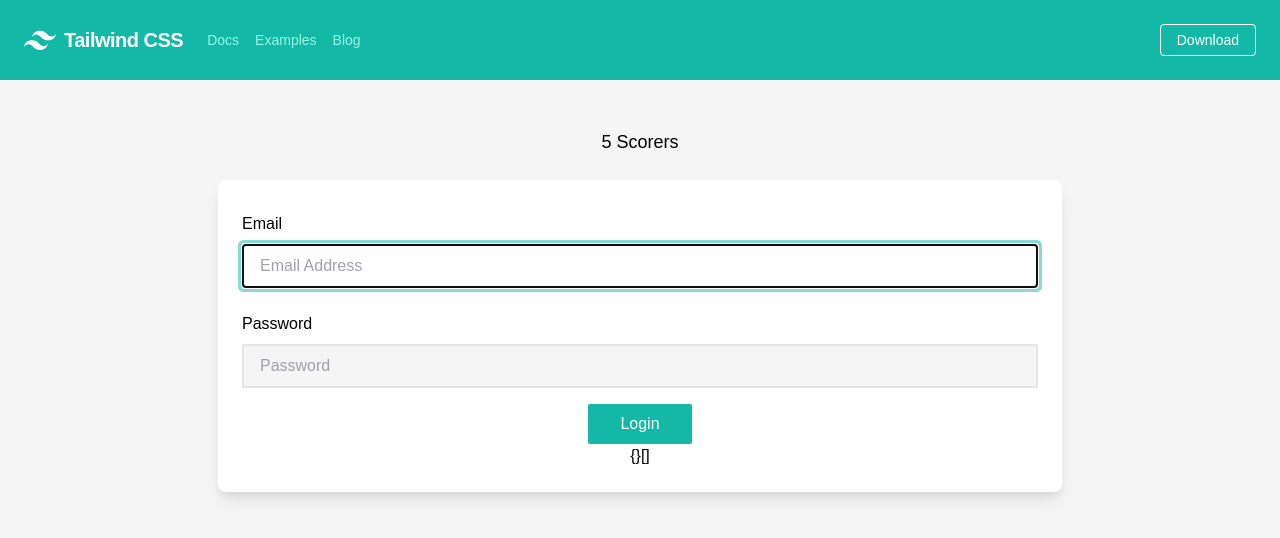
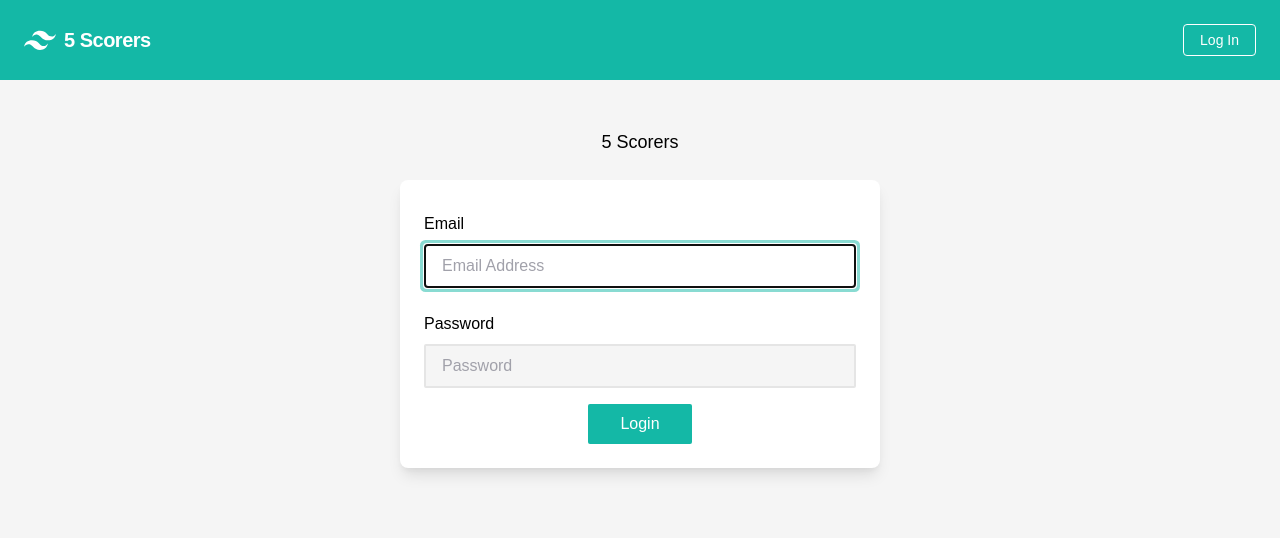
Before and after one commit to damienmcd/5-scorers, a Vue app: page / in a window 1280 px wide. Shown: the top 538 px of the page. Built offline with nearby package versions, Linux system fonts and the light colour scheme.

Commit message:
Login and router working

```diff
--- a/src/components/HelloWorld.vue
+++ /dev/null
@@ -1,46 +0,0 @@
-<template>
-  <div class="flex items-center justify-center flex-wrap bg-grey-100 p-6">
-    <h1>{{ msg }}</h1>
-    <p>
-      For a guide and recipes on how to configure / customize this project,<br>
-      check out the
-      <a href="https://cli.vuejs.org" target="_blank" rel="noopener">vue-cli documentation</a>.
-    </p>
-    <h3>Installed CLI Plugins</h3>
-    <ul>
-      <li><a href="https://github.com/vuejs/vue-cli/tree/dev/packages/%40vue/cli-plugin-babel" target="_blank" rel="noopener">babel</a></li>
-      <li><a href="https://github.com/vuejs/vue-cli/tree/dev/packages/%40vue/cli-plugin-router" target="_blank" rel="noopener">router</a></li>
-      <li><a href="https://github.com/vuejs/vue-cli/tree/dev/packages/%40vue/cli-plugin-vuex" target="_blank" rel="noopener">vuex</a></li>
-      <li><a href="https://github.com/vuejs/vue-cli/tree/dev/packages/%40vue/cli-plugin-eslint" target="_blank" rel="noopener">eslint</a></li>
-    </ul>
-    <h3>Essential Links</h3>
-    <ul>
-      <li><a href="https://vuejs.org" target="_blank" rel="noopener">Core Docs</a></li>
-      <li><a href="https://forum.vuejs.org" target="_blank" rel="noopener">Forum</a></li>
-      <li><a href="https://chat.vuejs.org" target="_blank" rel="noopener">Community Chat</a></li>
-      <li><a href="https://twitter.com/vuejs" target="_blank" rel="noopener">Twitter</a></li>
-      <li><a href="https://news.vuejs.org" target="_blank" rel="noopener">News</a></li>
-    </ul>
-    <h3>Ecosystem</h3>
-    <ul>
-      <li><a href="https://router.vuejs.org" target="_blank" rel="noopener">vue-router</a></li>
-      <li><a href="https://vuex.vuejs.org" target="_blank" rel="noopener">vuex</a></li>
-      <li><a href="https://github.com/vuejs/vue-devtools#vue-devtools" target="_blank" rel="noopener">vue-devtools</a></li>
-      <li><a href="https://vue-loader.vuejs.org" target="_blank" rel="noopener">vue-loader</a></li>
-      <li><a href="https://github.com/vuejs/awesome-vue" target="_blank" rel="noopener">awesome-vue</a></li>
-    </ul>
-  </div>
-</template>
-
-<script>
-export default {
-  name: 'HelloWorld',
-  props: {
-    msg: String
-  }
-}
-</script>
-
-<!-- Add "scoped" attribute to limit CSS to this component only -->
-<style scoped lang="scss">
-</style>
--- a/src/components/Login.vue
+++ b/src/components/Login.vue
@@ -1,5 +1,5 @@
 <template>
-  <div class="flex items-center justify-center flex-wrap">
+  <div class="max-w-screen-sm flex items-center justify-center flex-wrap">
     <h1 class="font-sans text-lg antialiased font-light mb-6">5 Scorers</h1>
 
     <div class="form-wrapper container flex flex-row items-start justify-center flex-wrap p-6 shadow-lg rounded-lg bg-white">
@@ -35,9 +35,20 @@
         </div>
         <button class="btn py-2 px-8 rounded-sm bg-green-500 text-white transition-all hover:bg-green-700" type="submit">Login</button>
       </form>
-      <p>{{ response }}</p>
-      <p>{{ $store.getters.user }}</p>
-      <p>{{ errors }}</p>
+
+      <div
+        v-for="(subWidget, index) in subWidgets"
+        :contentsIndex="contentsIndex"
+        :key="subWidget.widget_name + index"
+        :is="subWidget['widget_name']"
+        :widgetSettings="subWidget.settings"
+        :widgetName="subWidget['widget_name']"
+        :hasWrapper="true"
+        :ref="`widget_${subWidget.widget_name}`"
+        @update-on-adtext="updateAdText"
+        @validate-channels="channelValidator"
+      ></div>
+      </p>
     </div>
   </div>
 </template>
@@ -80,15 +91,19 @@ export default {
 
       this.axios(options)
         .then(response => {
-          if (response.data.logged_in === true) {
+          if (response.data.loggedIn === true) {
+            console.log('response.data')
+            console.log(response.data)
             this.$store.dispatch('setUser', response.data)
+            this.$router.push('/dashboard')
           } else {
             this.response = response.data.message
             this.errors.push(response.data.message)
           }
         })
         .catch(error => {
-          this.errors.push(error)
+          const errorOutput = { id: this.errors.length + 1, message: error }
+          this.errors.push(errorOutput)
           console.log(this.errors)
         })
     }
--- a/src/components/Nav.vue
+++ b/src/components/Nav.vue
@@ -1,28 +1,53 @@
 <template>
   <nav class="flex items-center justify-center flex-wrap bg-green-500 p-6">
     <div class="flex items-center flex-shrink-0 text-white mr-6">
-      <svg class="fill-current h-8 w-8 mr-2" width="54" height="54" viewBox="0 0 54 54" xmlns="http://www.w3.org/2000/svg"><path d="M13.5 22.1c1.8-7.2 6.3-10.8 13.5-10.8 10.8 0 12.15 8.1 17.55 9.45 3.6.9 6.75-.45 9.45-4.05-1.8 7.2-6.3 10.8-13.5 10.8-10.8 0-12.15-8.1-17.55-9.45-3.6-.9-6.75.45-9.45 4.05zM0 38.3c1.8-7.2 6.3-10.8 13.5-10.8 10.8 0 12.15 8.1 17.55 9.45 3.6.9 6.75-.45 9.45-4.05-1.8 7.2-6.3 10.8-13.5 10.8-10.8 0-12.15-8.1-17.55-9.45-3.6-.9-6.75.45-9.45 4.05z"/></svg>
-      <span class="font-semibold text-xl tracking-tight">Tailwind CSS</span>
+      <svg
+        class="fill-current h-8 w-8 mr-2"
+        width="54"
+        height="54"
+        viewBox="0 0 54 54"
+        xmlns="http://www.w3.org/2000/svg">
+          <path d="M13.5 22.1c1.8-7.2 6.3-10.8 13.5-10.8 10.8 0 12.15 8.1 17.55 9.45 3.6.9 6.75-.45 9.45-4.05-1.8 7.2-6.3 10.8-13.5 10.8-10.8 0-12.15-8.1-17.55-9.45-3.6-.9-6.75.45-9.45 4.05zM0 38.3c1.8-7.2 6.3-10.8 13.5-10.8 10.8 0 12.15 8.1 17.55 9.45 3.6.9 6.75-.45 9.45-4.05-1.8 7.2-6.3 10.8-13.5 10.8-10.8 0-12.15-8.1-17.55-9.45-3.6-.9-6.75.45-9.45 4.05z"/>
+      </svg>
+      <span class="font-semibold text-xl tracking-tight">5 Scorers</span>
     </div>
+
     <div class="block lg:hidden">
       <button class="flex items-center px-3 py-2 border rounded text-green-200 border-green-400 hover:text-white hover:border-white">
-        <svg class="fill-current h-3 w-3" viewBox="0 0 20 20" xmlns="http://www.w3.org/2000/svg"><title>Menu</title><path d="M0 3h20v2H0V3zm0 6h20v2H0V9zm0 6h20v2H0v-2z"/></svg>
+        <svg
+          class="fill-current h-3 w-3"
+          viewBox="0 0 20 20"
+          xmlns="http://www.w3.org/2000/svg">
+            <title>Menu</title>
+            <path d="M0 3h20v2H0V3zm0 6h20v2H0V9zm0 6h20v2H0v-2z"/>
+        </svg>
       </button>
     </div>
+
     <div class="w-full block flex-grow lg:flex lg:items-center lg:w-auto">
       <div class="text-sm lg:flex-grow">
-        <a href="#responsive-header" class="block mt-4 lg:inline-block lg:mt-0 text-green-200 hover:text-white mr-4">
-          Docs
-        </a>
-        <a href="#responsive-header" class="block mt-4 lg:inline-block lg:mt-0 text-green-200 hover:text-white mr-4">
-          Examples
-        </a>
-        <a href="#responsive-header" class="block mt-4 lg:inline-block lg:mt-0 text-green-200 hover:text-white">
-          Blog
-        </a>
+        <router-link
+          v-if="$store.getters.user.loggedIn"
+          to="/dashboard"
+          class="block mt-4 lg:inline-block lg:mt-0 text-green-200 hover:text-white mr-4">
+            Dashboard
+        </router-link>
       </div>
       <div>
-        <a href="#" class="inline-block text-sm px-4 py-2 leading-none border rounded text-white border-white hover:border-transparent hover:text-green-500 hover:bg-white mt-4 lg:mt-0">Download</a>
+        <a
+          v-if="$store.getters.user.loggedIn"
+          href="#"
+          @click.prevent="logOut"
+          class="inline-block text-sm px-4 py-2 leading-none border rounded text-white border-white hover:border-transparent hover:text-green-500 hover:bg-white mt-4 lg:mt-0">
+            Log Out
+          </a>
+
+        <router-link
+          v-else
+          to="/"
+          class="inline-block text-sm px-4 py-2 leading-none border rounded text-white border-white hover:border-transparent hover:text-green-500 hover:bg-white mt-4 lg:mt-0">
+            Log In
+        </router-link>
       </div>
     </div>
   </nav>
@@ -30,6 +55,13 @@
 
 <script>
 export default {
-  name: 'Nav'
+  name: 'Nav',
+
+  methods: {
+    logOut () {
+      this.$store.dispatch('logOut')
+      this.$router.push('/')
+    }
+  }
 }
 </script>
--- a/src/router/index.js
+++ b/src/router/index.js
@@ -1,22 +1,26 @@
 import Vue from 'vue'
 import VueRouter from 'vue-router'
-import Home from '../views/Home.vue'
+import $store from '@/store/index'
 
 Vue.use(VueRouter)
 
 const routes = [
   {
     path: '/',
-    name: 'Home',
-    component: Home
+    name: 'home',
+    component: () => import(/* webpackChunkName: "Home" */ '../views/Home.vue')
   },
   {
-    path: '/about',
-    name: 'About',
-    // route level code-splitting
-    // this generates a separate chunk (about.[hash].js) for this route
-    // which is lazy-loaded when the route is visited.
-    component: () => import(/* webpackChunkName: "about" */ '../views/About.vue')
+    path: '/dashboard',
+    name: 'dashboard',
+    component: () => import(/* webpackChunkName: "Dashboard" */ '../views/Dashboard.vue'),
+    meta: { requiresAuth: true }
+  },
+  {
+    path: '/404',
+    alias: '*',
+    name: 'notFound',
+    component: () => import(/* webpachChunkName: "NotFound" */ '../views/404.vue')
   }
 ]
 
@@ -26,4 +30,18 @@ const router = new VueRouter({
   routes
 })
 
+router.beforeEach((to, from, next) => {
+  if (to.matched.some(record => record.meta.requiresAuth)) {
+    if (!$store.getters.user.loggedIn) {
+      next({
+        name: 'home'
+      })
+    } else {
+      next()
+    }
+  } else {
+    next()
+  }
+})
+
 export default router
--- a/src/store/index.js
+++ b/src/store/index.js
@@ -5,7 +5,14 @@ Vue.use(Vuex)
 
 export default new Vuex.Store({
   state: {
-    user: {}
+    user: {
+      id: null,
+      email: null,
+      firstname: null,
+      lastname: null,
+      loggedIn: null,
+      role: null
+    }
   },
   getters: {
     user: state => {
@@ -14,14 +21,32 @@ export default new Vuex.Store({
   },
   mutations: {
     setUser (state, userData) {
-      console.log('mutation data: ' + userData)
+      console.log('mutation data: ')
+      console.log({ userData })
       state.user = userData
+    },
+
+    logOut (state, userData) {
+      console.log('logging out: ')
+      state.user = {
+        id: null,
+        email: null,
+        firstname: null,
+        lastname: null,
+        loggedIn: null,
+        role: null
+      }
     }
   },
   actions: {
     setUser ({ commit }, userData) {
-      console.log('action data: ' + userData)
+      console.log('action data: ')
+      console.log({ userData })
       commit('setUser', userData)
+    },
+
+    logOut ({ commit }) {
+      commit('logOut')
     }
   },
   modules: {
--- /dev/null
+++ b/src/views/404.vue
@@ -0,0 +1,16 @@
+<template>
+  <div class="flex items-center justify-center flex-wrap bg-grey-100 p-6">
+    <h1>Page Not Found</h1>
+  </div>
+</template>
+
+<script>
+export default {
+  name: '404',
+  props: {}
+}
+</script>
+
+<!-- Add "scoped" attribute to limit CSS to this component only -->
+<style scoped lang="scss">
+</style>
--- /dev/null
+++ b/src/views/Dashboard.vue
@@ -0,0 +1,16 @@
+<template>
+  <div class="flex items-center justify-center flex-wrap bg-grey-100 p-6">
+    <h1>Dashboard</h1>
+  </div>
+</template>
+
+<script>
+export default {
+  name: 'Dashboard',
+  props: {}
+}
+</script>
+
+<!-- Add "scoped" attribute to limit CSS to this component only -->
+<style scoped lang="scss">
+</style>
--- a/src/views/Home.vue
+++ b/src/views/Home.vue
@@ -6,12 +6,13 @@
 
 <script>
 // @ is an alias to /src
-import Login from '@/components/Login.vue'
-
 export default {
   name: 'Home',
-  components: {
-    Login
+  components: { Login: () => import(/* webpackChunkName: "Login" */ '@/components/Login.vue') },
+  beforeMount () {
+    if (this.$store.getters.user.loggedIn) {
+      this.$router.push('/dashboard')
+    }
   }
 }
 </script>
```
Also changed, not shown: 1 other file (tests, documents, lock files or other folders).
